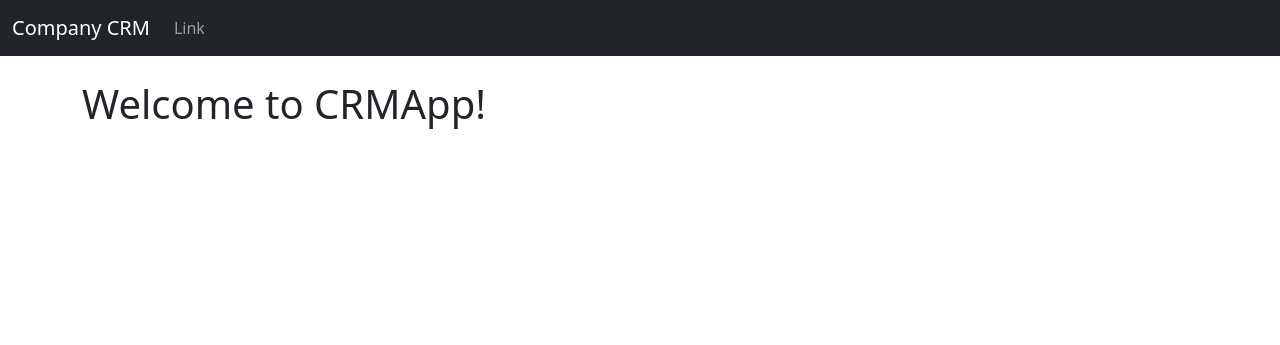
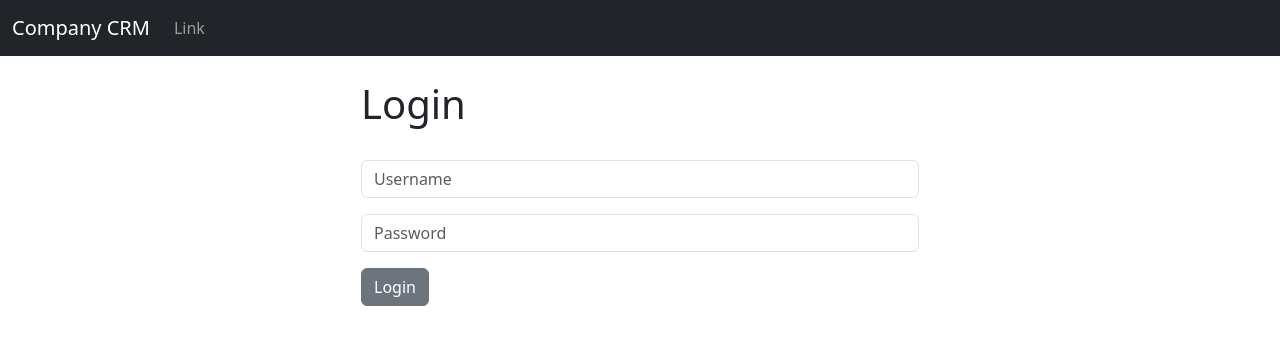
Before and after one commit to bart-bialk/DjangoCRM, a Django app: page / in a window 1280 px wide. Shown: the top 345 px of the page. Run offline with Django 5.2, Linux system fonts and the light colour scheme.

Commit message:
login added

```diff
--- a/Application/urls.py
+++ b/Application/urls.py
@@ -2,4 +2,6 @@ from django.urls import path
 from . import views
 urlpatterns = [
     path('', views.home, name='home'),
+    # path('/login', views.login_user, name='login'),
+    path('/logout', views.logout_user, name='logout'),
 ]
--- a/Application/views.py
+++ b/Application/views.py
@@ -1,4 +1,26 @@
-from django.shortcuts import render
+from django.shortcuts import render, redirect
+from django.contrib.auth import authenticate, login, logout
+from django.contrib import messages
+
 
 def home(request):
-    return render(request, 'home.html', {})
+    # check to see if logging in
+    if request.method == 'POST':
+        username = request.POST.get('username')
+        password = request.POST.get('password')
+        user = authenticate(request, username=username, password=password)
+        if user is not None:
+            login(request, user)
+            messages.success(request, 'You are now logged in')
+            return redirect('home')
+        else:
+            messages.success(request, 'Invalid credentials')
+            return redirect('home')
+    else:
+        return render(request, 'home.html', {})
+
+def login_user(request):
+    pass
+
+def logout_user(request):
+    pass
--- a/templates/home.html
+++ b/templates/home.html
@@ -1,7 +1,23 @@
 {% extends 'base.html' %}
 
 {% block content %}
-
-    <H1>Welcome to CRMApp!</H1>
-
+    <div class="col-md-6 offset-md-3">
+    {% if user.is_authenticated %}
+        <h1>Welcome, {{ user.username }}</h1>
+    {% else %}
+        <H1>Login</H1>
+        <br/>
+        <form method="POST" action="{% url 'home' %}">
+            {% csrf_token %}
+            <form>
+                <div class="mb-3">
+                    <input type="text" class="form-control" name="username" placeholder="Username" required></div>
+                  <div class="mb-3">
+                    <input type="password" class="form-control" name="password" placeholder="Password" required>
+                  </div>
+                  <button type="submit" class="btn btn-secondary">Login</button>
+            </form>
+        </form>
+    </div>
+    {% endif %}
 {%  endblock %}
```
Also changed, not shown: templates/base.html (+10 -2 lines).
